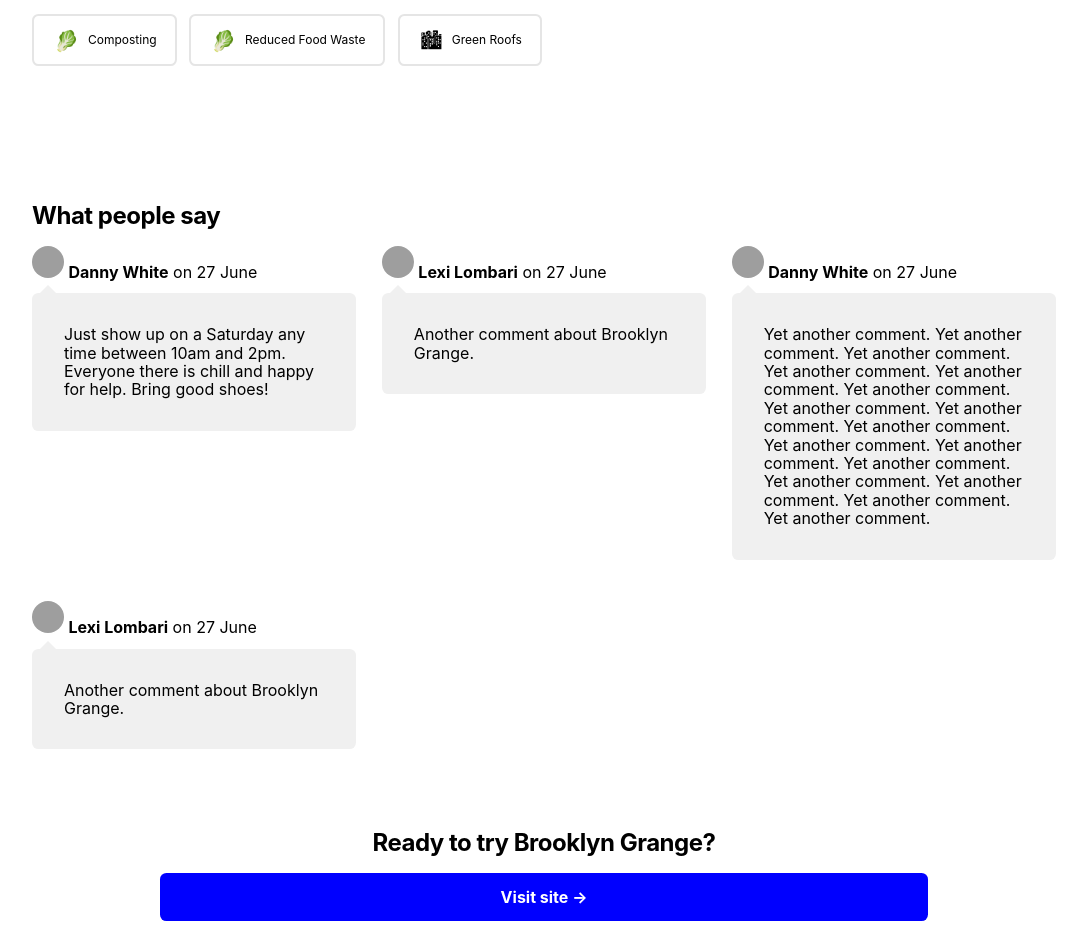
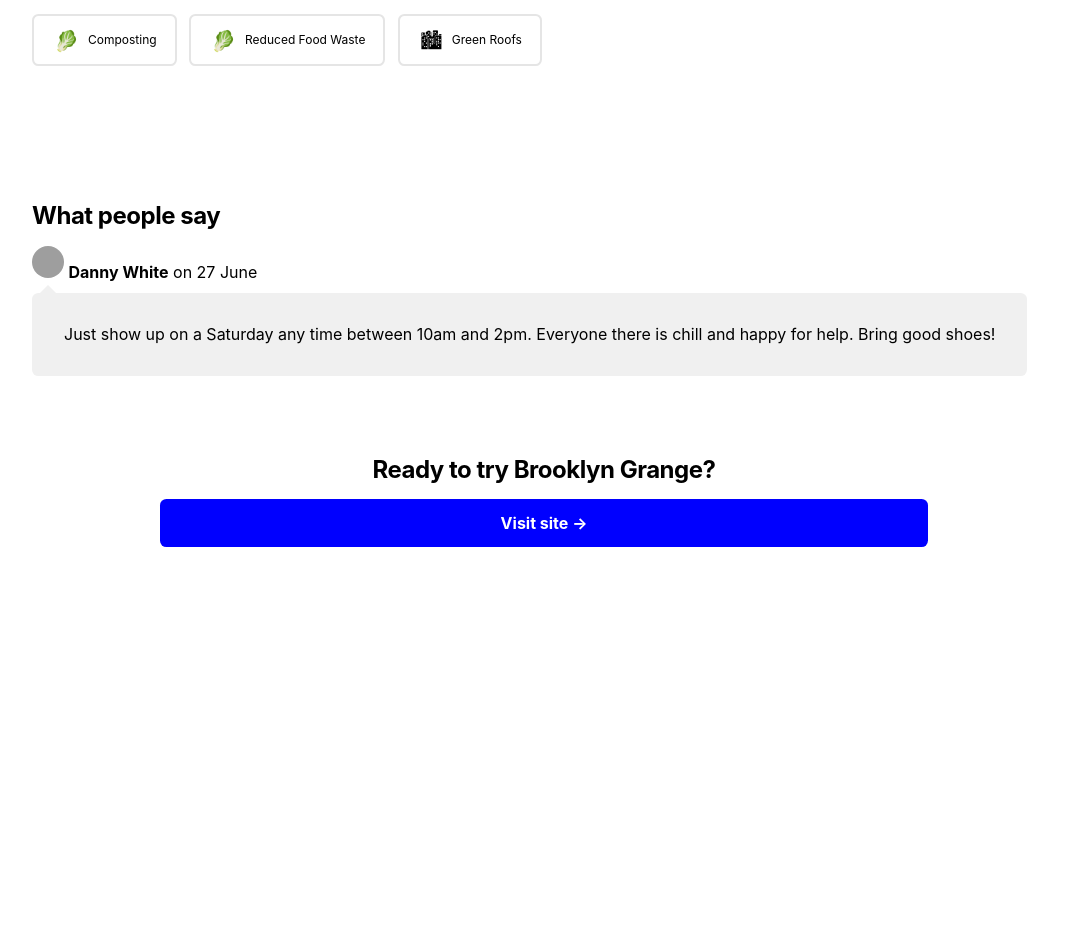
Before and after one commit to dnywh/climatelocal, a Jekyll site: the page built from _opportunities/brooklyn-grange.md, in a window 1280 px wide. Shown: the part 1384-2332 px from the top of the page, without its empty margins (96-1183 px from the left). Built offline with Jekyll 4.4.1, drawn with Linux system fonts in a browser that asks for light colours; after the commit the page ends 1995 px from its top, so only the background shows below that; grey boxes are pictures that could not be loaded.

```diff
--- a/_layouts/area.html
+++ b/_layouts/area.html
@@ -31,7 +31,7 @@ layout: default
 <section id="opportunities" class="container-inner">
   <h2>Get involved</h2>
   <p>Local training or volunteering opportunities.</p>
-  <p>Filter: Girls Education • Food • Recyling • Buildings and Cities</p>
+  <p>Filter: Food • Recyling • Buildings and Cities</p>
 
   <ul class="local-opportunities plain-ul">
     {% for opp in site.opportunities %}
--- a/_layouts/opportunity.html
+++ b/_layouts/opportunity.html
@@ -147,3 +147,35 @@ layout: default
     <a class="filled-button primary" href="{{ page.link-url }}">Visit site →</a>
   </div>
 </section>
+
+<!-- Get involved -->
+{% if page.associated-opps %}
+<section class="container-inner">
+  <h2 class="center">Looking for something similar?</h2>
+
+  <ul class="local-opportunities plain-ul">
+    {% for opp in site.opportunities %}
+    {% for associated-opp in page.associated-opps %}
+    {% if opp.slug == associated-opp %}
+    <a href="{{ site.url }}/opportunities/{{ opp.slug }}">
+      <li class="container-card"
+        style="background: linear-gradient( rgba(0, 0, 0, 0.35), rgba(0, 0, 0, 0.5) ), url({{ opp.image-url }}) no-repeat center center">
+        <div>
+          <h4>
+            {% if opp.cta %}
+            {{ opp.cta }}
+            {% else %}
+            Help out at
+            {% endif %}
+          </h4>
+          <h3>{{ opp.title }}</h3>
+        </div>
+        <div class="outline-button on-dark" href="{{ site.url }}/opportunities/{{ opp.slug }}">View</div>
+      </li>
+    </a>
+    {% endif %}
+    {% endfor %}
+    {% endfor %}
+  </ul>
+</section>
+{% endif %}
--- a/_opportunities/brooklyn-grange.md
+++ b/_opportunities/brooklyn-grange.md
@@ -21,15 +21,6 @@ comments:
   - author: danny-white
     content: Just show up on a Saturday any time between 10am and 2pm. Everyone there is chill and happy for help. Bring good shoes!
     date: 2019-06-27 17:00:00 -0400
-  - author: lexi-lombari
-    content: Another comment about Brooklyn Grange.
-    date: 2019-06-27 17:00:00 -0400
-  - author: danny-white
-    content: Yet another comment. Yet another comment. Yet another comment. Yet another comment. Yet another comment. Yet another comment. Yet another comment. Yet another comment. Yet another comment. Yet another comment. Yet another comment. Yet another comment. Yet another comment. Yet another comment. Yet another comment. Yet another comment.
-    date: 2019-06-27 17:00:00 -0400
-  - author: lexi-lombari
-    content: Another comment about Brooklyn Grange.
-    date: 2019-06-27 17:00:00 -0400
 visitors:
   - danny-white
   - lexi-lombari
--- a/assets/style.css
+++ b/assets/style.css
@@ -221,21 +221,11 @@ section {
 
 /* Home */
 
-
-div.directory-intro {
-  max-width: var(--width-card-medium);
-  margin: 0 auto 2em;
-}
-
 div.directory-index {
   display: flex;
   justify-content: space-between;
-  max-width: var(--width-card-medium);
+  max-width: 32em;
   margin: 0 auto;
-}
-
-div.directory-footer {
-  margin-top: 1em;
 }
 
 /* Area */
```
Also changed, not shown: _layouts/home.html (+17 -12 lines), _opportunities/big-reuse.md (added, +37 -0 lines).
